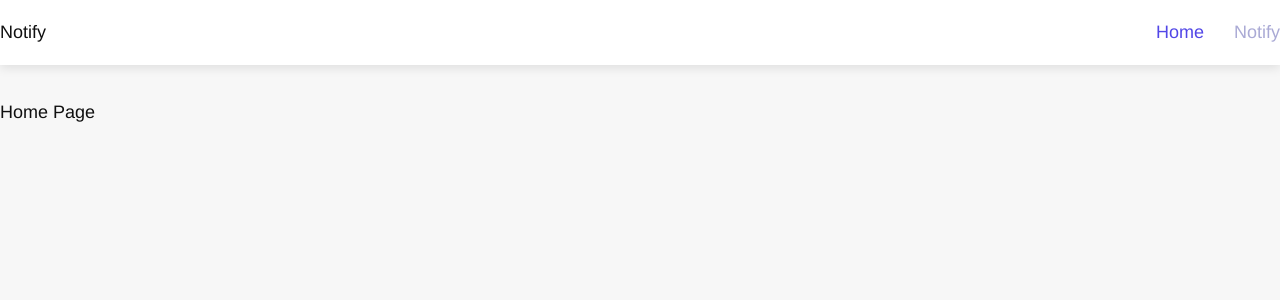
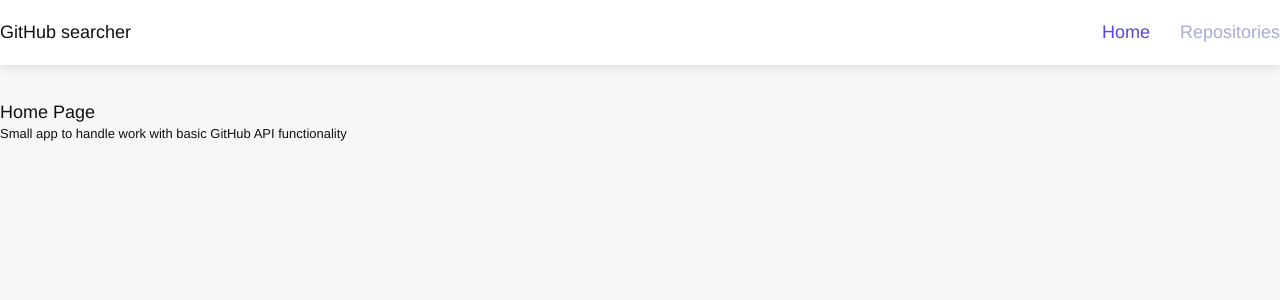
Before and after one commit to S4mm4ael/one-more-recap-project, a Vue app: page / in a window 1280 px wide. Shown: the top 300 px of the page. Built offline with nearby package versions, Linux system fonts and the light colour scheme.

Commit message:
chore: new api handling initiated

```diff
--- a/src/App.vue
+++ b/src/App.vue
@@ -4,7 +4,7 @@
       <div class="navbar">
         <div class="container">
           <div class="navbar-content">
-            <div class="logo">Notify</div>
+            <div class="logo">GitHub searcher</div>
             <ul class="navbar-list">
               <li class="navbar-item" v-for="link in links" :key="link.title">
                 <router-link
@@ -20,8 +20,6 @@
       </div>
     </header>
     <router-view></router-view>
-
-    <!-- <footer></footer> -->
   </div>
 </template>
 
@@ -31,7 +29,7 @@
     return {
       links: [
         {title: "Home", url: "/"},
-        {title: "Notify", url: "/notify"},
+        {title: "Repositories", url: "/notify"},
       ],
     };
   },
--- a/src/assets/scss/main.scss
+++ b/src/assets/scss/main.scss
@@ -29,23 +29,41 @@
   background-color: #f7f7f7;
 }
 
-*, *:before, *:after { box-sizing: border-box; }
+*,
+*:before,
+*:after {
+  box-sizing: border-box;
+}
 
-h1, h2, h3, h4, h5, h6 { margin: 0; }
+h1,
+h2,
+h3,
+h4,
+h5,
+h6 {
+  margin: 0;
+}
 
-input, textarea, select, button { border: 1px solid $border-base; }
+input,
+textarea,
+select,
+button {
+  border: 1px solid $border-base;
+}
 
 a {
   text-decoration: none;
 }
 
-ul, li {
+ul,
+li {
   list-style-type: none;
   margin: 0;
   padding: 0;
 }
 
-section, .section {
+section,
+.section {
   position: relative;
   padding: 40px 0;
   @media screen and (max-width: $desktopWidth) {
@@ -75,6 +93,11 @@
   }
 }
 
+.basic-text {
+  font-size: small;
+  color: $mainFontColor;
+}
+
 .container {
   width: 100%;
   flex: 0 0 auto;
--- a/src/pages/HomePage.vue
+++ b/src/pages/HomePage.vue
@@ -3,6 +3,9 @@
     <section>
       <div class="container">
         <h1>Home Page</h1>
+        <p class="basic-text">
+          Small app to handle work with basic GitHub API functionality
+        </p>
       </div>
     </section>
   </div>
--- a/src/pages/NotifyPage.vue
+++ b/src/pages/RepositotoryPage.vue
@@ -2,11 +2,9 @@
   <div class="wrapper-content wrapper-content--fixed">
     <section>
       <div class="container">
-        <!-- wrapper -->
         <div class="notify__wrapper">
-          <!-- title -->
           <div class="notify-title">
-            <p>Notify App</p>
+            <p>GitHub repository searcher</p>
             <svg
               @click="getNotifyLazy"
               version="1.1"
@@ -28,19 +26,12 @@
               </g>
             </svg>
           </div>
-
-          <!-- notify -->
           <div class="notify__content">
-            <!-- preloader -->
             <preloader v-if="loading" :width="90" :height="90" />
-
-            <!-- erorr -->
-            <!-- <div class="error" v-if="error">
+            <div class="error" v-if="error">
               <p>{{ error }}</p>
-            </div> -->
-
-            <!-- notify -->
-            <notify :messages="messages" />
+            </div>
+            <notify v-if="!loading && !error" :messages="messages" />
           </div>
         </div>
       </div>
@@ -60,30 +51,16 @@
     return {
       loading: false,
       error: null,
-      messages: [
-        {tilte: "Title 1", text: "Text 1"},
-        {tilte: "Title 2", text: "Text 2"},
-        {tilte: "Title 3", text: "Text 3"},
-        {tilte: "Title 4", text: "Text 4"},
-        {tilte: "Title 5", text: "Text 5"},
-      ],
     };
   },
   mounted() {
     this.getNotify();
   },
-  // computed: {
-  //   messages() {
-  //     // return this.$store.getters.getMessageMain;
-  //     return [
-  //       {tilte: "Title 1", text: "Text 1"},
-  //       {tilte: "Title 2", text: "Text 2"},
-  //       {tilte: "Title 3", text: "Text 3"},
-  //       {tilte: "Title 4", text: "Text 4"},
-  //       {tilte: "Title 5", text: "Text 5"},
-  //     ];
-  //   },
-  // },
+  computed: {
+    messages() {
+      return this.$store.getters.getMessageMain;
+    },
+  },
   methods: {
     getNotifyLazy() {
       this.loading = true;
--- a/src/routes.js
+++ b/src/routes.js
@@ -7,7 +7,7 @@
 // Pages
 import HomePage from "@/pages/HomePage";
 import NotFound from "@/pages/404Page";
-import NotifyPage from "@/pages/NotifyPage";
+import RepositoryPage from "@/pages/RepositotoryPage.vue";
 
 const routes = [
   {
@@ -17,8 +17,8 @@
   },
   {
     path: "/notify",
-    name: "notify",
-    component: NotifyPage,
+    name: "Repository Search",
+    component: RepositoryPage,
   },
   {
     path: "*",
```
Lines whose indentation alone changed are shown as unchanged.
